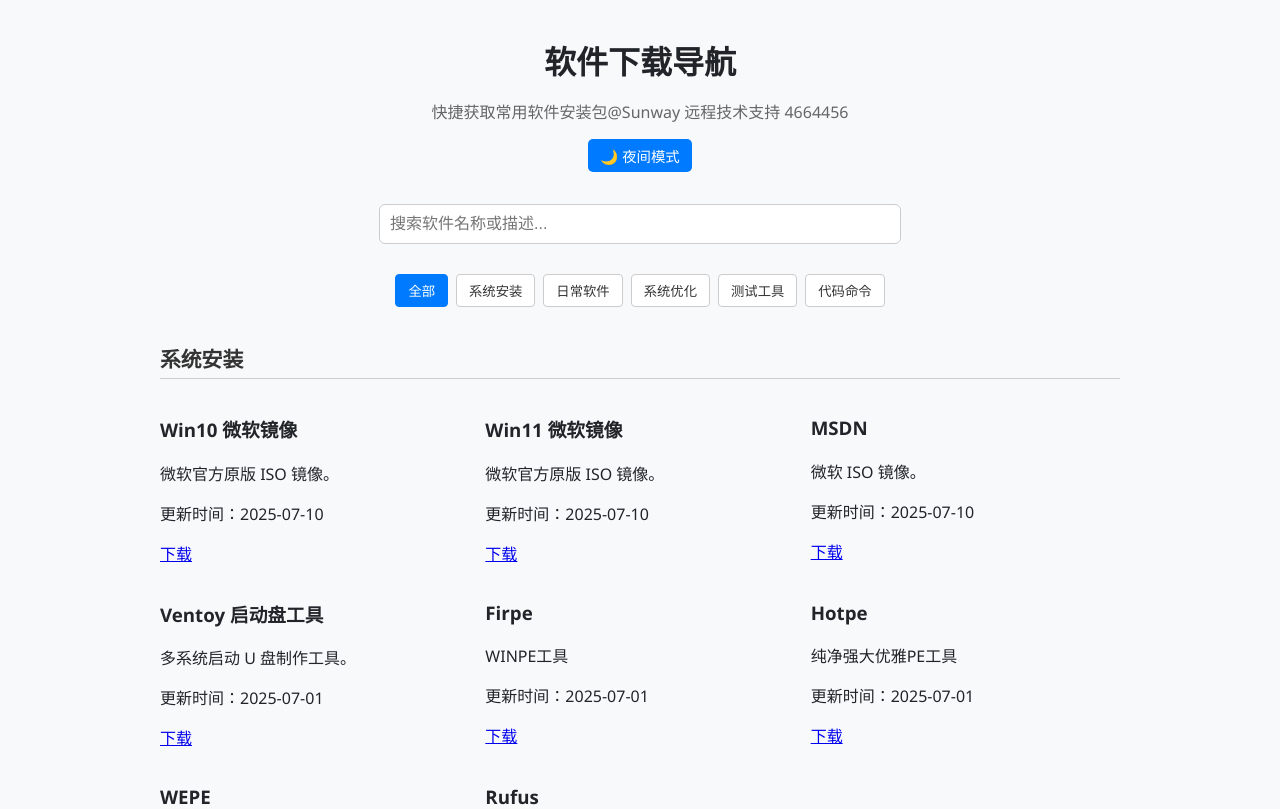
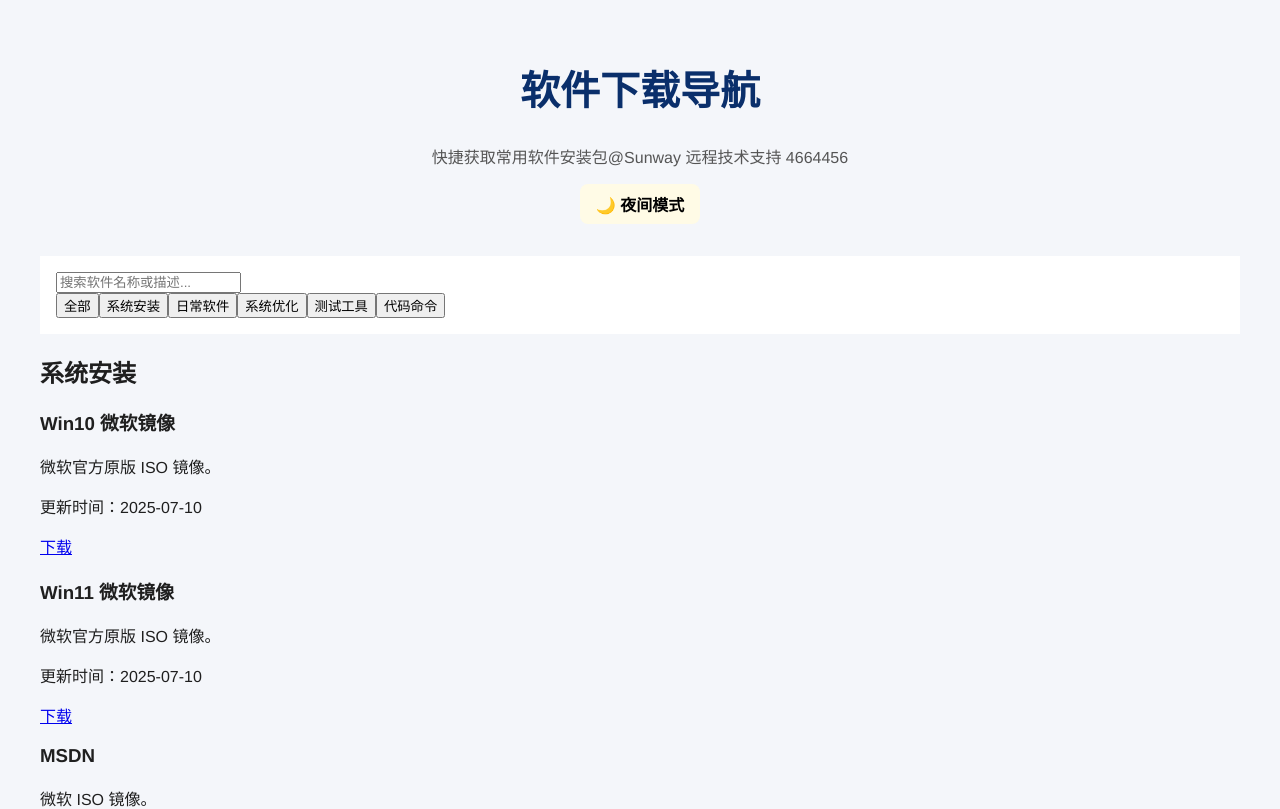
Before and after one commit to stcgd/lansoo-downloads, a React (Vite) app: page / in a window 1280 px wide. Shown: the top 809 px of the page. Built offline with nearby package versions, Linux system fonts and the light colour scheme; the HTML template or start-up script is replaced by a standard one.

Commit message:
Update style.css

```diff
--- a/src/style.css
+++ b/src/style.css
@@ -1,181 +1,70 @@
-/* 全局基础样式 */
+/* 全局设置 */
 body, html {
   margin: 0;
   padding: 0;
-  font-family: "Segoe UI", Roboto, sans-serif;
-  background-color: #f8f9fa;
-  color: #212529;
+  font-family: 'Helvetica Neue', 'Arial', sans-serif;
+  background-color: #f4f6fa;
+  color: #1f1f1f;
+}
+
+/* 容器样式 */
+.container {
+  padding: 2rem;
+  max-width: 1200px;
+  margin: auto;
   transition: background-color 0.3s, color 0.3s;
 }
 
-/* 容器 */
-.container {
-  max-width: 960px;
-  margin: 0 auto;
-  padding: 1rem;
+/* 夜间模式样式 */
+.container.dark {
+  background-color: #1e1e1e;
+  color: #f0f0f0;
 }
 
-/* 顶部区域 */
+/* 标题和描述 */
 .header {
   text-align: center;
   margin-bottom: 2rem;
 }
 
 .header h1 {
-  font-size: 2rem;
-  margin-bottom: 0.3rem;
+  font-size: 2.5rem;
+  color: #0a2f6b;
+}
+
+.container.dark .header h1 {
+  color: #66aaff;
 }
 
 .header p {
-  color: #666;
-  margin-bottom: 1rem;
+  margin: 0.5rem 0 1rem;
+  font-size: 1rem;
+  color: #555;
 }
 
+.container.dark .header p {
+  color: #ccc;
+}
+
+/* 夜间/白天切换按钮 */
 .dark-toggle {
-  background-color: #007bff;
-  color: white;
+  padding: 0.5rem 1rem;
+  background-color: #fffbe6;
   border: none;
-  padding: 6px 12px;
-  font-size: 0.9rem;
-  border-radius: 5px;
+  border-radius: 8px;
   cursor: pointer;
+  font-weight: bold;
+  font-size: 1rem;
+  transition: background-color 0.3s;
+}
+
+.container.dark .dark-toggle {
+  background-color: #444;
+  color: #eee;
 }
 
 /* 搜索区域 */
 .search-section {
-  text-align: center;
-  margin-bottom: 1.5rem;
-}
-
-.search-input {
-  width: 80%;
-  max-width: 500px;
-  padding: 10px;
-  border: 1px solid #ccc;
-  border-radius: 6px;
-  font-size: 1rem;
-  margin-bottom: 1rem;
-}
-
-.category-filters {
-  margin-top: 10px;
-}
-
-.filter-btn {
-  padding: 6px 12px;
-  margin: 4px;
-  border: 1px solid #ccc;
-  border-radius: 4px;
-  background-color: white;
-  color: #333;
-  cursor: pointer;
-}
-
-.filter-btn.active {
-  background-color: #007bff;
-  color: white;
-  border-color: #007bff;
-}
-
-/* 分类标题 */
-.category h2 {
-  margin-top: 2rem;
-  font-size: 1.3rem;
-  border-bottom: 1px solid #ccc;
-  padding-bottom: 0.3rem;
-  color: #333;
-}
-
-/* 软件卡片 */
-.software-list {
-  display: grid;
-  grid-template-columns: repeat(auto-fill, minmax(260px, 1fr));
-  gap: 1rem;
-  margin-top: 1rem;
-}
-
-.software-card {
-  border: 1px solid #ddd;
-  border-radius: 6px;
+  background-color: #fff;
   padding: 1rem;
-  background-color: white;
-  box-shadow: 0 1px 2px rgba(0, 0, 0, 0.05);
-  transition: box-shadow 0.2s;
-}
-
-.software-card:hover {
-  box-shadow: 0 2px 8px rgba(0, 0, 0, 0.1);
-}
-
-.software-card h3 {
-  margin: 0 0 0.5rem;
-  font-size: 1.1rem;
-}
-
-.software-card p {
-  font-size: 0.9rem;
-  margin-bottom: 0.5rem;
-  color: #555;
-}
-
-.download-link {
-  display: inline-block;
-  margin-top: 0.3rem;
-  color: #007bff;
-  text-decoration: none;
-  font-weight: 500;
-}
-
-.download-link:hover {
-  text-decoration: underline;
-}
-
-/* ====== 夜间模式样式 ====== */
-.container.dark {
-  background-color: #121212;
-  color: #e0e0e0;
-}
-
-.container.dark .header {
-  background-color: transparent;
-  color: #ffffff;
-}
-
-.container.dark .search-input {
-  background-color: #2c2c2c;
-  color: #ffffff;
-  border: 1px solid #444;
-}
-
-.container.dark .filter-btn {
-  background-color: #333;
-  color: #ccc;
-  border-color: #444;
-}
-
-.container.dark .filter-btn.active {
-  background-color: #555;
-  color: #fff;
-}
-
-.container.dark .software-card {
-  background-color: #1f1f1f;
-  border-color: #333;
-  color: #e0e0e0;
-}
-
-.container.dark .download-link {
-  color: #66b2ff;
-}
-
-.container.dark .dark-toggle {
-  background-color: #444;
-  color: #fff;
-}
-
-/* 响应式调整 */
-@media (max-width: 600px) {
-  .search-input {
-    width: 95%;
-  }
-}
+  bo
```
